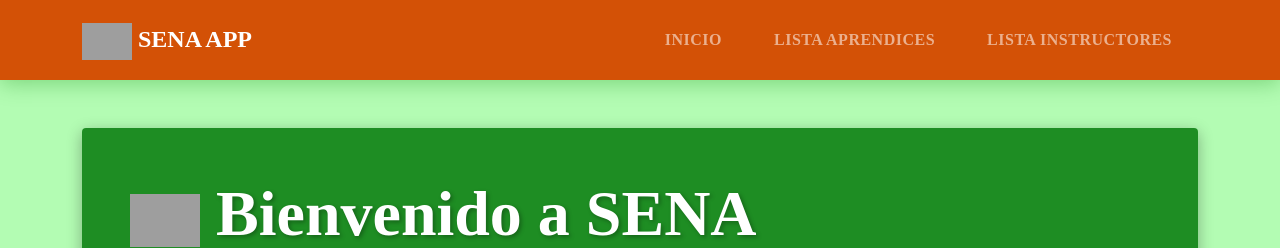
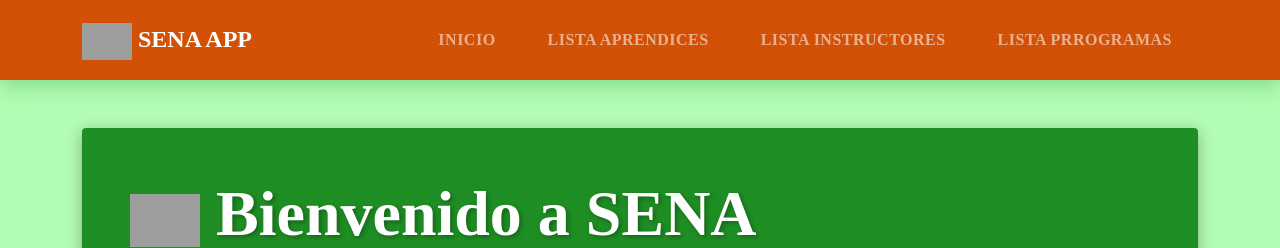
Before and after one commit to aleja898/Proyectos_SENA_APP, a Django app: page / in a window 1280 px wide. Shown: the top 248 px of the page. Run offline with Django 5.2, Linux system fonts and the light colour scheme; data comes from the database, SQL or seed files in the repository; grey boxes are pictures that could not be loaded.

Commit message:
Ajustes de base

```diff
--- a/SENA_APP/aprendices/Templates/base.html
+++ b/SENA_APP/aprendices/Templates/base.html
@@ -431,6 +431,9 @@
                     <li class="nav-item">
                         <a class="nav-link" href="{% url 'instructores:lista_instructores' %}"> Lista instructores</a>
                     </li>
+                    <li class="nav-item">
+                        <a class="nav-link" href="{% url 'programas:lista_programas' %}"> Lista Prrogramas</a>
+                    </li>
                 </ul>
             </div>
         </div>
```
